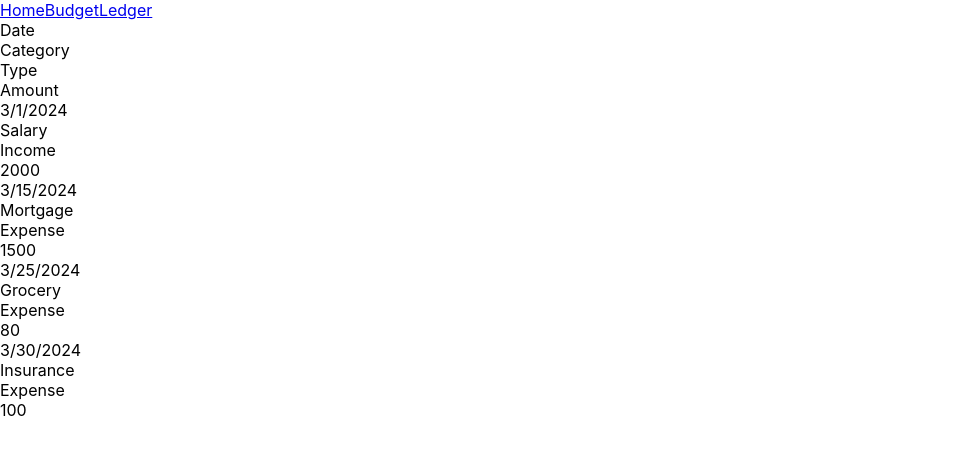
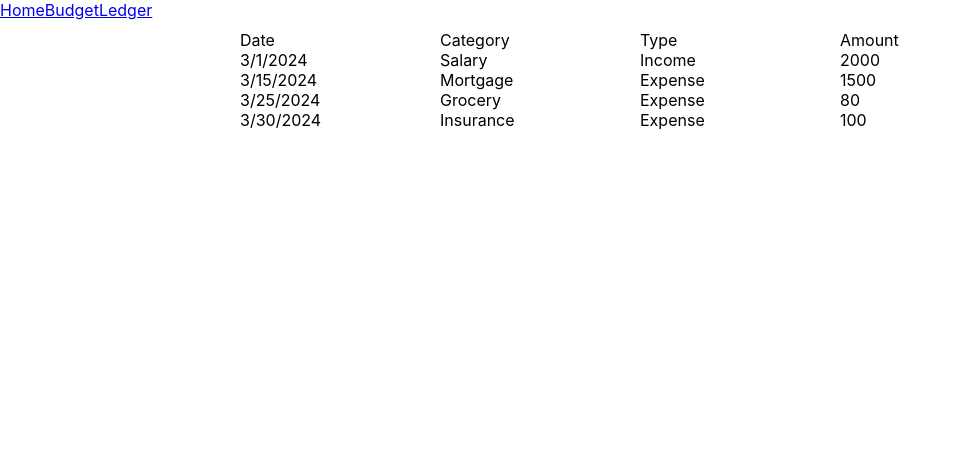
Before and after one commit to chrisgo2286/budget-app-frontend, a React (Create React App) app: page /ledger in a window 1280 px wide. Shown: the top 454 px of the page, without its empty margins (0-962 px from the left). Built offline with nearby package versions, Linux system fonts and the light colour scheme.

Commit message:
Worked on ledger css

```diff
--- /dev/null
+++ b/src/components/ledger/ledger.css
@@ -0,0 +1,12 @@
+.ledger {
+    display: flex;
+    flex-direction: column;
+    max-width: 800px;
+    margin: 10px auto;
+}
+
+.ledger-header,
+.ledger-item {
+    display: grid;
+    grid-template-columns: repeat(4, 1fr);
+}
--- a/src/components/ledger/ledger.jsx
+++ b/src/components/ledger/ledger.jsx
@@ -2,6 +2,7 @@ import { useEffect, useState } from "react";
 import LedgerHeader from "./ledgerHeader";
 import LedgerItem from "./ledgerItem";
 import { ledgerData } from "../../misc/apiCalls";
+import './ledger.css';
 
 export default function Ledger () {
 
@@ -13,7 +14,7 @@ export default function Ledger () {
     })
 
     return (
-        <main>
+        <main className='ledger'>
             <LedgerHeader />
             { ledger.map((item) => (
                 <LedgerItem
--- a/src/components/ledger/ledgerItem.jsx
+++ b/src/components/ledger/ledgerItem.jsx
@@ -3,7 +3,7 @@ export default function LedgerItem ({ item }) {
     const { date, category, type, amount } = item;
 
     return (
-        <div>
+        <div className='ledger-item'>
             <div>{ date }</div>
             <div>{ category }</div>
             <div>{ type }</div>
```
